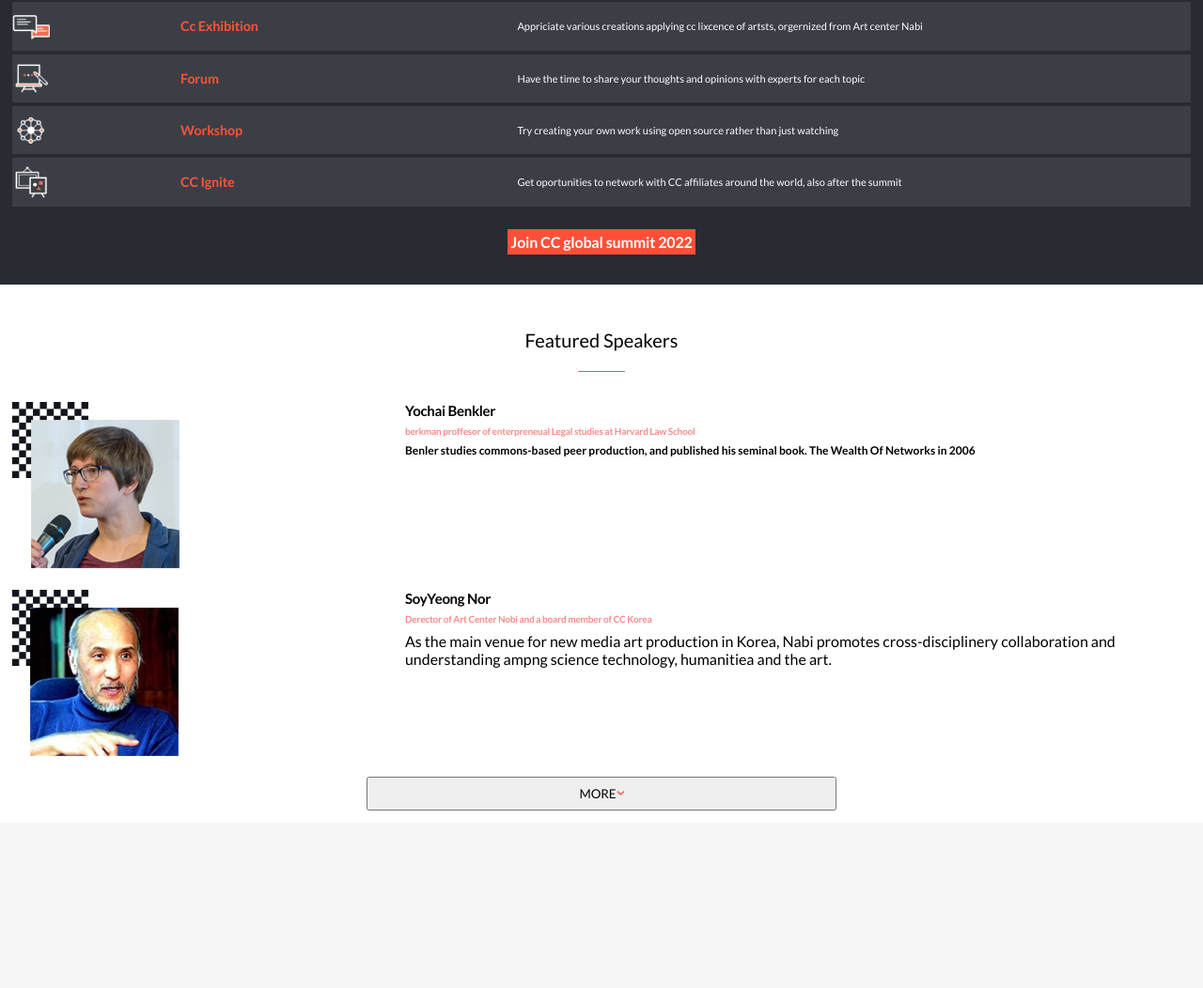
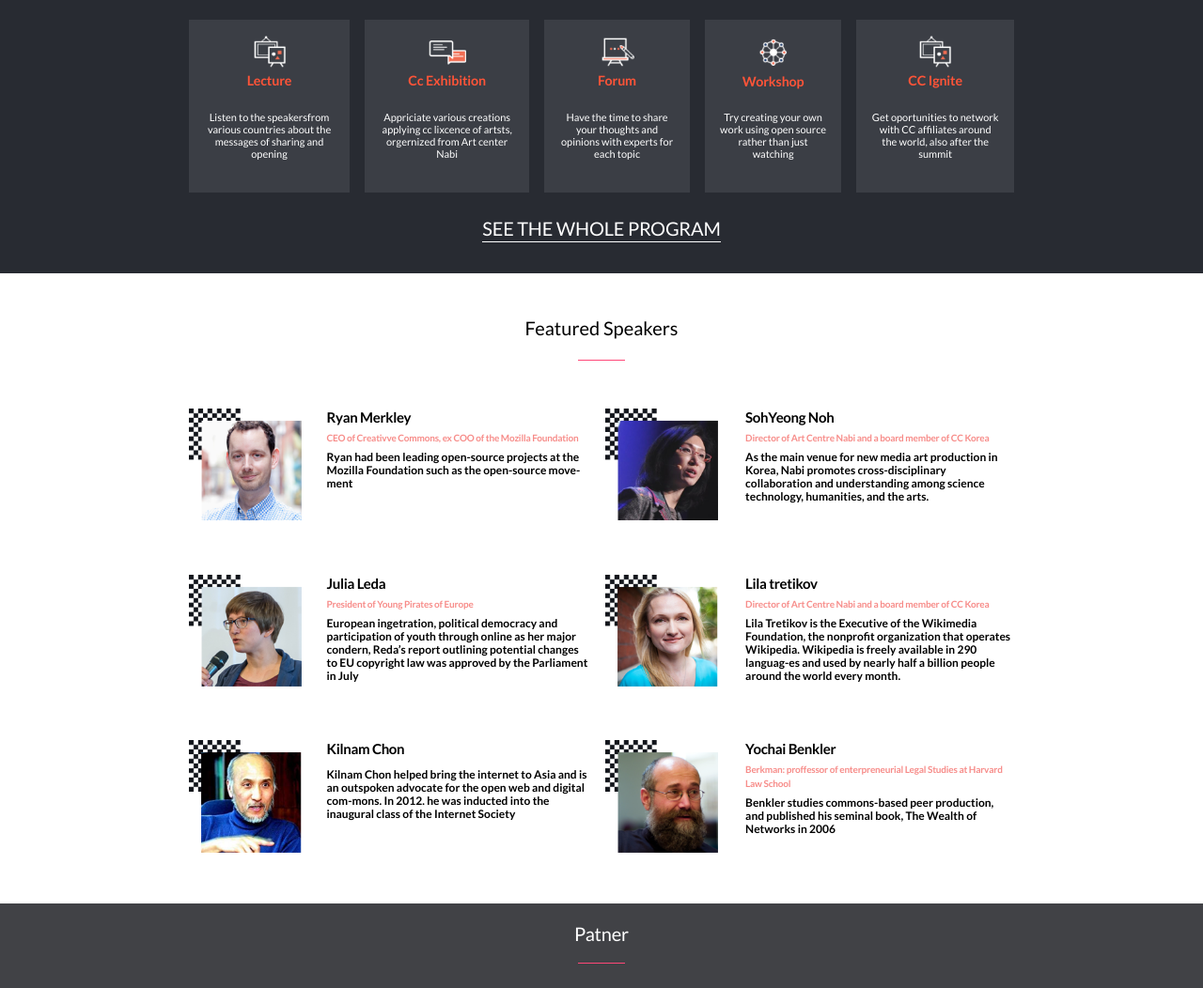
Before and after one commit to MPDADDY/capstone_project, a website: page index.html in a window 1280 px wide. Shown: the part 728-1780 px from the top of the page at 94% size. Before the commit the page ends 1604 px from the top, so only its background shows below. Drawn offline with Linux system fonts and the light colour scheme.

Commit message:
Added a desktop version of the home page

```diff
--- a/index.html
+++ b/index.html
@@ -38,6 +38,32 @@
           </li>
         </ul>
       </div>
+      <div class="deskMenu">
+        <div class="mylogo">
+          <a href="index.html">MyLogo</a>
+        </div>
+        <ul class="desktopMenu">
+          <li>
+            <a href="index.html">Home</a>
+          </li>
+          <li>
+            <a href="#">About</a>
+          </li>
+          <li>
+            <a href="#">Program</a>
+          </li>
+          <li>
+            <a href="#">join</a>
+          </li>
+          <li>
+            <a href="#">sponser</a>
+          </li>
+          <li>
+            <a href="#">news</a>
+          </li>
+        </ul>
+      </div>
+    </nav>
     </nav>
   </header>
   <main class="container">
@@ -61,6 +87,8 @@
         <h3>Main Program</h3>
         <div class="divLine"></div>
       </header>
+
+       <section class="mainprogramarticles">
         <article class="articles">
           <img src="images/program_icon_02 1.png" alt="">
           <h4>Lecture</h4>
@@ -86,7 +114,9 @@
           <h4>CC Ignite</h4>
           <p>Get oportunities to network with CC affiliates around the world, also after the summit</p>
         </article>
+       </section>
       <div class="joinbtn">
+        <button class="desktopJoin" type="submit">SEE THE WHOLE PROGRAM</button>
         <button class="join" id="join" type="submit">Join CC global summit 2022</button>
       </div>
     </section>
@@ -94,33 +124,30 @@
       <!--not done yet with this section-->
       <h3>Featured Speakers</h3>
       <div class="divLine"></div>
-      <article class="speakers">
-        <div class="image">
-          <img src="/images/speaker_01 1 (1).png" alt="">
-        </div>
-        <div class="speakerInfo">
-          <h5>Yochai Benkler</h5>
-          <p class="profession">berkman proffesor of enterpreneual Legal studies at Harvard Law School</p>
-          <p></p>
-          <p class="description">Benler studies commons-based peer production, and published his seminal book. The
-            Wealth Of Networks in 2006</p>
+      <!--speakers to be dynamically rendered using javascript-->
+      <div id="speakers" class="myFeaturedSpeakers"></div>
+      <button id="readmore" class="speakerbtn" type="submit">MORE <img class="arrowdown" src="images/arrow_down 1.png" alt="">
+      </button>
+    </section>
+    <section class="summits_info">
+      <article  class="partners">
+        <h5>Patner</h5>
+        <div class="divLine"></div>
+        <div class="patnerslogo">
+          <img src="images/mozilla 1.png" alt="">
+          <img src="images/airbnb 1.png" alt="">
+          <img src="images/googlekorea 1.png" alt="">
+          <img src="images/daumkakaologo 1.png" alt="">
+          <img src="images/naver 1.png" alt="">
         </div>
       </article>
-      <article class="speakers">
-        <div class="image">
-          <img src="/images/speaker_01 1.png" alt="">
+    </section>
+    <footer class="aboutfooter">
+       <div class="footer">
+        <img src="images/cck-logo1 1.png" alt="">
+        <p>2015 Creative Commons Korea. Some Rights Reserved.</p>
        </div>
-        <div class="speakerInfo">
-          <h5>SoyYeong Nor</h5>
-          <p class="profession">Derector of Art Center Nobi and a board member of CC Korea</p>
-          <p></p>
-          <p class="speakerdescription">As the main venue for new media art production in Korea, Nabi promotes
-            cross-disciplinery collaboration and understanding ampng science technology, humanitiea and the art.</p>
-        </div>
-      </article>
-      <button class="speakerbtn" type="submit">MORE <img class="arrowdown" src="images/arrow_down 1.png" alt="">
-      </button>
-    </section>
+    </footer>
   </main>
   <script src="script.js"></script>
 </body>
--- a/script.js
+++ b/script.js
@@ -18,3 +18,97 @@ for (let i = 0; i < navlistElements.length; i += 1) {
 }
 closeNav.addEventListener('click', closeMobileNav);
 openNav.addEventListener('click', openMobileNav);
+
+// featured speakers section
+const speakersSection = document.getElementById('speakers');
+const featuredSpeakers = [
+  {
+    name: 'Yochai Benkler',
+    image: '<img src="images/speaker_01 1 (5).png" alt="">',
+    profession: 'Berkman: proffessor of enterpreneurial Legal Studies at Harvard Law School',
+    description: 'Benkler studies commons-based peer production, and published his seminal book, The Wealth of Networks in 2006',
+  },
+  {
+    name: 'Kilnam Chon',
+    image: '<img src="images/speaker_01 1.png" alt="">',
+    profession: '',
+    description: 'Kilnam Chon helped bring the internet to Asia and is an outspoken advocate for the open web and digital com-mons. In 2012. he was inducted into the inaugural class of the Internet Society',
+  },
+  {
+    name: 'Lila tretikov',
+    image: '<img src="images/speaker_01 1 (3).png" alt="">',
+    profession: 'Director of Art Centre Nabi and a board member of CC Korea',
+    description: 'Lila Tretikov is the Executive of the Wikimedia Foundation, the nonprofit organization that operates Wikipedia. Wikipedia is freely available in 290 languag-es and used by nearly half a billion people around the world every month.',
+  },
+  {
+    name: 'Julia Leda',
+    image: ' <img src="images/speaker_01 1 (1).png" alt="">',
+    profession: 'President of Young Pirates of Europe',
+    description: 'European ingetration, political democracy and participation of youth through online as her major condern, Reda’s report outlining potential changes to EU copyright law was approved by the Parliament in July',
+  },
+  {
+    name: 'SohYeong Noh',
+    image: '<img src="images/speaker_01 1 (4).png" alt="">',
+    profession: 'Director of Art Centre Nabi and a board member of CC Korea',
+    description: 'As the main venue for new media art production in Korea, Nabi promotes cross-disciplinary collaboration and understanding among science technology, humanities, and the arts.',
+  },
+  {
+    name: 'Ryan Merkley',
+    image: '<img src="images/speaker_01 1 (2).png" alt="">',
+    profession: 'CEO of Creativve Commons, ex COO of the Mozilla Foundation',
+    description: 'Ryan had been leading open-source projects at the Mozilla Foundation such as the open-source move-ment',
+  },
+];
+
+// looping through the object
+for (let i = 0; i < featuredSpeakers.length; i += 1) {
+  const fetch = document.getElementById('speakers').innerHTML;
+  speakersSection.innerHTML = `<article class="speakers">
+  <div class="image">
+    ${featuredSpeakers[i].image}
+  </div>
+  <div class="speakerInfo">
+    <h5>${featuredSpeakers[i].name}</h5>
+    <p class="profession">${featuredSpeakers[i].profession}</p>
+    <p></p>
+    <p class="description">${featuredSpeakers[i].description}</p>
+  </div>
+</article>${fetch}`;
+}
+// more buton functionality
+/* const morebtn = document.getElementById('more');
+const width = window.innerWidth;
+const mySpeakers = document.querySelectorAll('.speakers');
+
+function displayList() {
+  for (let i = 0; i < mySpeakers.length; i += 1) {
+    if (width < 400 && i >= 2) {
+      mySpeakers[i].classList.add = 'open';
+    } else {
+      mySpeakers.classList.remove('open');
+      mySpeakers.classList.add = 'close';
+    }
+  }
+}
+morebtn.addEventListener('click', displayList); */
+const morebtn = document.getElementById('readmore');
+const width = window.innerWidth;
+const mySpeakers = document.querySelectorAll('.speakers');
+
+function hideList() {
+  for (let i = 0; i < mySpeakers.length; i += 1) {
+    if (width < 400 && i >= 2) {
+      mySpeakers[i].style.display = 'none';
+    }
+  }
+}
+window.onload = hideList;
+function displayList() {
+  for (let i = 0; i < mySpeakers.length; i += 1) {
+    if (width <= 400 && i >= 2) {
+      mySpeakers[i].style.display = 'grid';
+      morebtn.innerHTML = 'showless';
+    }
+  }
+}
+morebtn.addEventListener('click', displayList);
--- a/styles.css
+++ b/styles.css
@@ -52,8 +52,6 @@ header {
   display: flex;
   padding: 1rem 0;
   flex-direction: column;
- /* background-color: rgba(67, 60, 60, 0.9); */
- /* position: absolute; */
   backdrop-filter: blur(4px);
   width: 100%;
   transition: 300ms;
@@ -135,6 +133,7 @@ h1 {
   display: flex;
   flex-direction: column;
   justify-content: center;
+  background-color: transparent !important;
 }
 
 .program_head > h3 {
@@ -187,6 +186,10 @@ h1 {
   padding: 20px;
 }
 
+.desktopJoin {
+  display: none;
+}
+
 .join {
   background-color: #ff4f38;
   width: auto;
@@ -204,6 +207,8 @@ h1 {
 /* featured speakers */
 .featuredSpeakers {
   background-color: #fff;
+  display: grid;
+  grid-template-columns: auto;
   padding: 0.8rem;
 }
 
@@ -217,8 +222,17 @@ h1 {
   justify-content: center;
 }
 
+.show {
+  display: inline-block;
+}
+
+.hide {
+  display: none;
+}
+
 .speakers {
   display: grid;
+  gap: 0.4rem;
   grid-template-columns: 1fr 2fr;
   margin: 1.2rem 0;
 }
@@ -231,6 +245,11 @@ h1 {
   display: flex;
   letter-spacing: -0.02em;
   color: #000;
+}
+
+.image img {
+  width: 100%;
+  max-width: 120px;
 }
 
 .profession {
@@ -262,6 +281,10 @@ h1 {
   justify-content: center;
   margin: auto;
   transition: 300ms ease ease-out;
+}
+
+.speakerbtn:hover {
+  cursor: pointer;
 }
 
 .arrowdown {
@@ -458,14 +481,83 @@ h1 {
   .desktopMenu {
     display: flex;
     justify-content: space-between;
-   /* justify-content: space-around; */
     padding: 0 4px;
+  }
+
+  .banner {
+    width: 70%;
+    margin: auto;
+  }
+
+  .intro h1 {
+    font-size: 43px;
   }
 
   .desktopDescription {
     background-color: #fff;
     width: 60%;
     margin: auto;
+  }
+
+  /* programe articles */
+  .mainprogramarticles {
+    display: flex;
+    width: 70%;
+    margin: auto;
+    gap: 1rem;
+    text-align: center;
+  }
+
+  .articles {
+    grid-template-columns: auto;
+    align-items: center;
+    justify-content: center;
+    padding: 1rem;
+  }
+
+  .articles img {
+    margin: auto;
+  }
+
+  .articles h4 {
+    margin: auto;
+  }
+
+  .join {
+    display: none;
+  }
+
+  .desktopJoin {
+    display: inline-block;
+    background: none;
+    border: none;
+    border-bottom: 1px solid #fff;
+    font-style: normal;
+    font-weight: 400;
+    font-size: 20px;
+    line-height: 28px;
+    align-items: center;
+    letter-spacing: -0.01em;
+    color: #fff;
+  }
+
+  .desktopJoin:hover {
+    cursor: pointer;
+  }
+
+  .myFeaturedSpeakers {
+    display: grid;
+    grid-template-columns: auto auto;
+    gap: 1rem;
+    padding-bottom: 1.2rem;
+    width: 70%;
+
+    /* background-color: #f78c89; */
+    margin: auto;
+  }
+
+  .speakerbtn {
+    display: none;
   }
 
   .logoInfo,
```
Also changed, not shown: README.md. Lines whose indentation alone changed are shown as unchanged.
